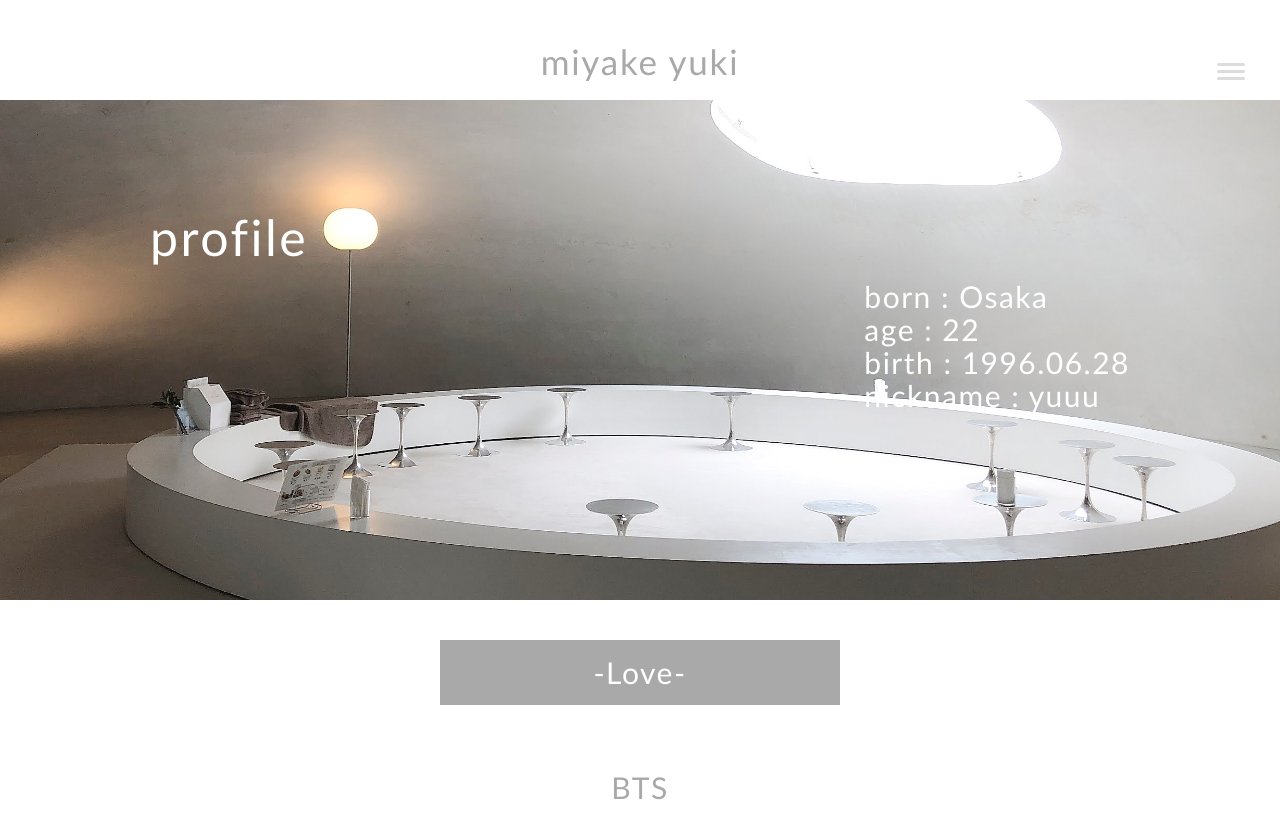
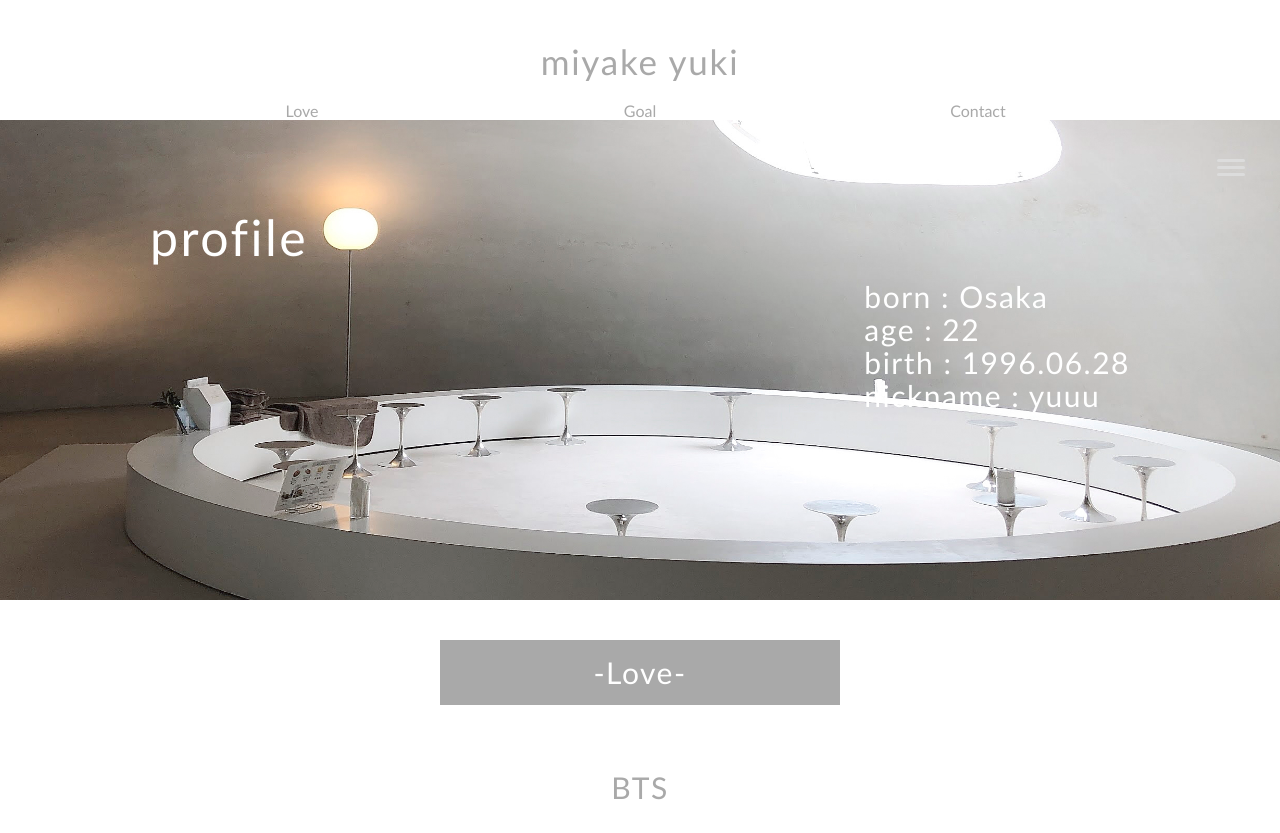
Before and after one commit to yuki-miyake-3/self_introduction_yuki-miyake, a website: page 自己紹介0504/index.html in a window 1280 px wide. Shown: the top 833 px of the page. Drawn offline with nearby package versions, Linux system fonts and the light colour scheme.

Commit message:
bootstrap header button menu

```diff
--- a/sass/style.scss
+++ b/sass/style.scss
@@ -57,13 +57,24 @@ body{
         z-index:9999;
         position: fixed;
         background-color: white;
-        @include size(100px,100%);
+        @include size(120px,100%);
     @include mediaq(tb){
             width: 100vw;
     }
     @include mediaq(sp){
             height: 50px;
     }
+}
+.menu{
+    margin-top: -80px;
+    background-color: rgba(0,0,0,0);
+    color: darkgray;
+    //position: absolute;
+    //top: 100px;
+    //width: 100%;
+}
+.btn{
+    height: 40px;
 }
 
 .header-logo{
@@ -74,6 +85,7 @@ body{
         padding: 35px;
         font-family: Gill Sans;
         letter-spacing: 0.05em;
+    //position: relative;
     @include mediaq(sp){
             text-align: center;
             font-size: 20px;
--- a/自己紹介0504/index.html
+++ b/自己紹介0504/index.html
@@ -22,7 +22,15 @@
 <body>
    <div id="wrapper">
     <div class="header">
+
         <div class="header-logo">miyake yuki</div>
+        <div class="container">
+            <div class="row m-5 ">
+              <button class="col-sm-4 btn menu">Love</button>
+              <button class="col-sm-4 btn menu">Goal</button>
+              <button class="col-sm-4 btn menu">Contact</button>
+            </div>
+        </div>
 
            <div class="clearfix">
             <!-- ハンバーガーメニュー       -->
```
Also changed, not shown: css/style.css.
